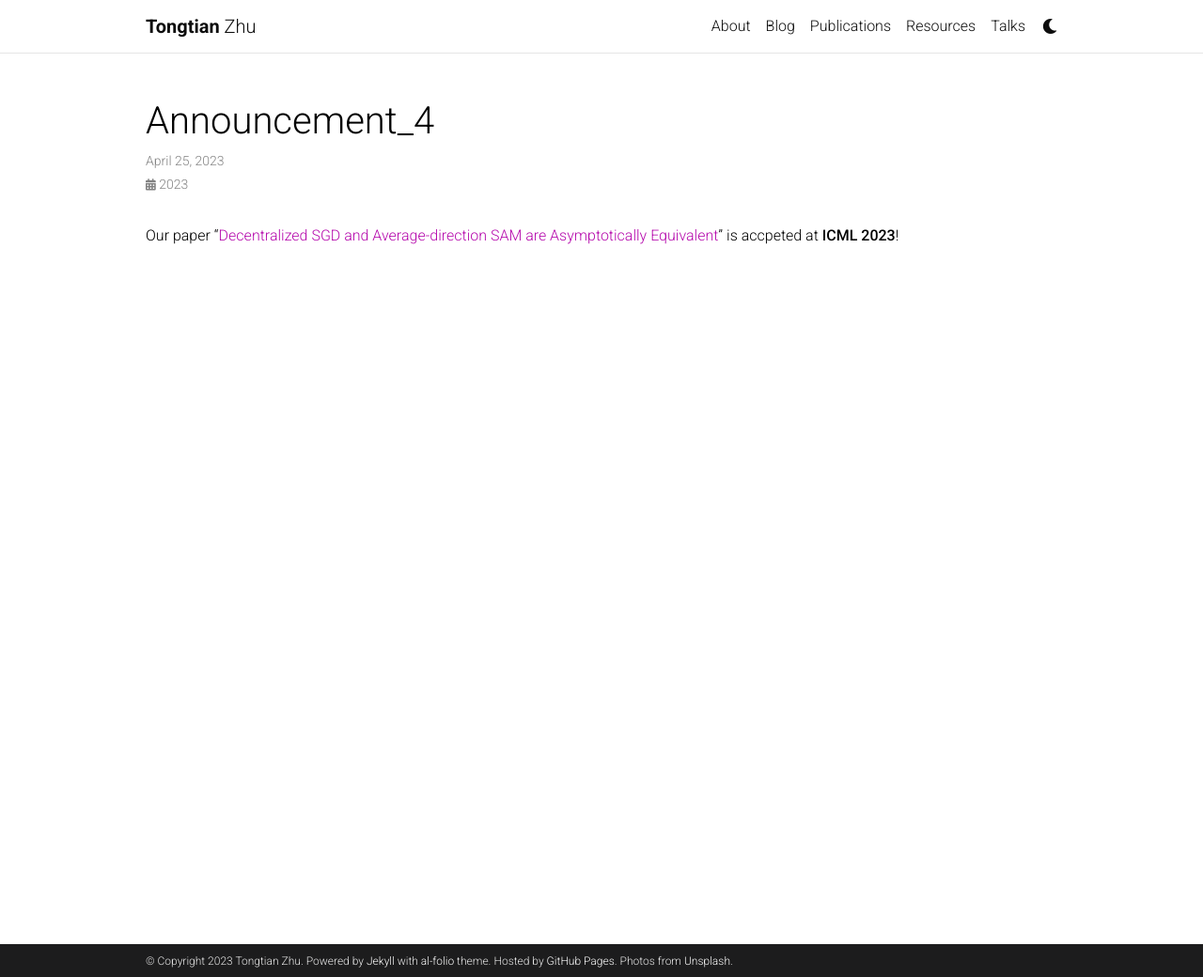
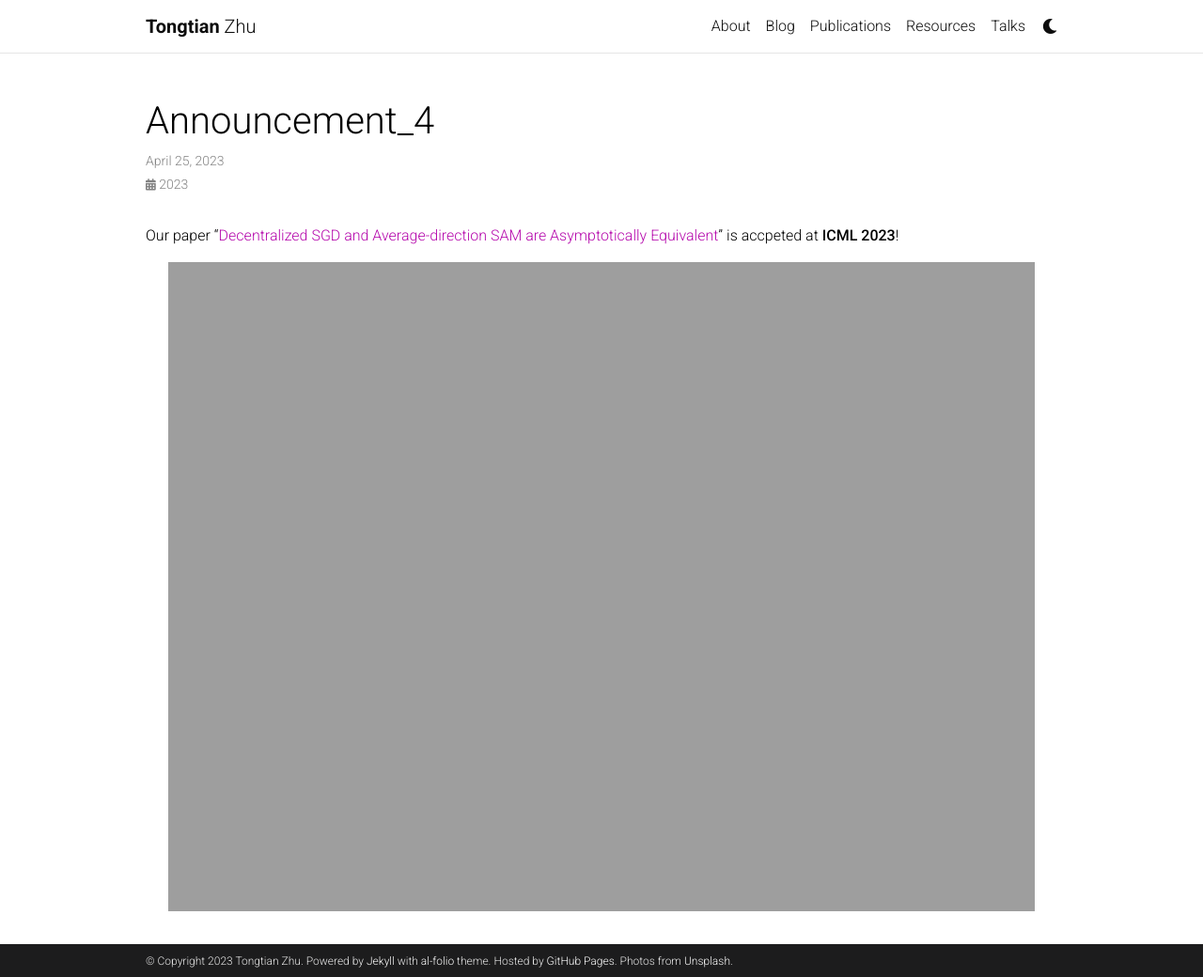
Before and after one commit to Raiden-Zhu/Raiden-Zhu.github.io, a Jekyll site: the page built from _news/announcement_4.md, in a window 1280 px wide and 1040 px high. Shown: the whole window at 94% size. Built offline with Jekyll 4.4.1, drawn with Linux system fonts in a browser that asks for light colours; comment, search, counter and statistics services are not loaded; a style sheet for code colours, icons or effects is not loaded.

Commit message:
Update announcement_4.md

```diff
--- a/_news/announcement_4.md
+++ b/_news/announcement_4.md
@@ -6,3 +6,7 @@ related_posts: false
 ---
 
 Our paper "[Decentralized SGD and Average-direction SAM are Asymptotically Equivalent](https://arxiv.org/abs/2306.02913)" is accpeted at **ICML 2023**!
+
+<div style="text-align: center;">
+  <img src="./assets/img/publication_preview/230705 DSGD_SAM (2).png" alt="DSGD-SAM" width="95%"/>
+</div>
```
